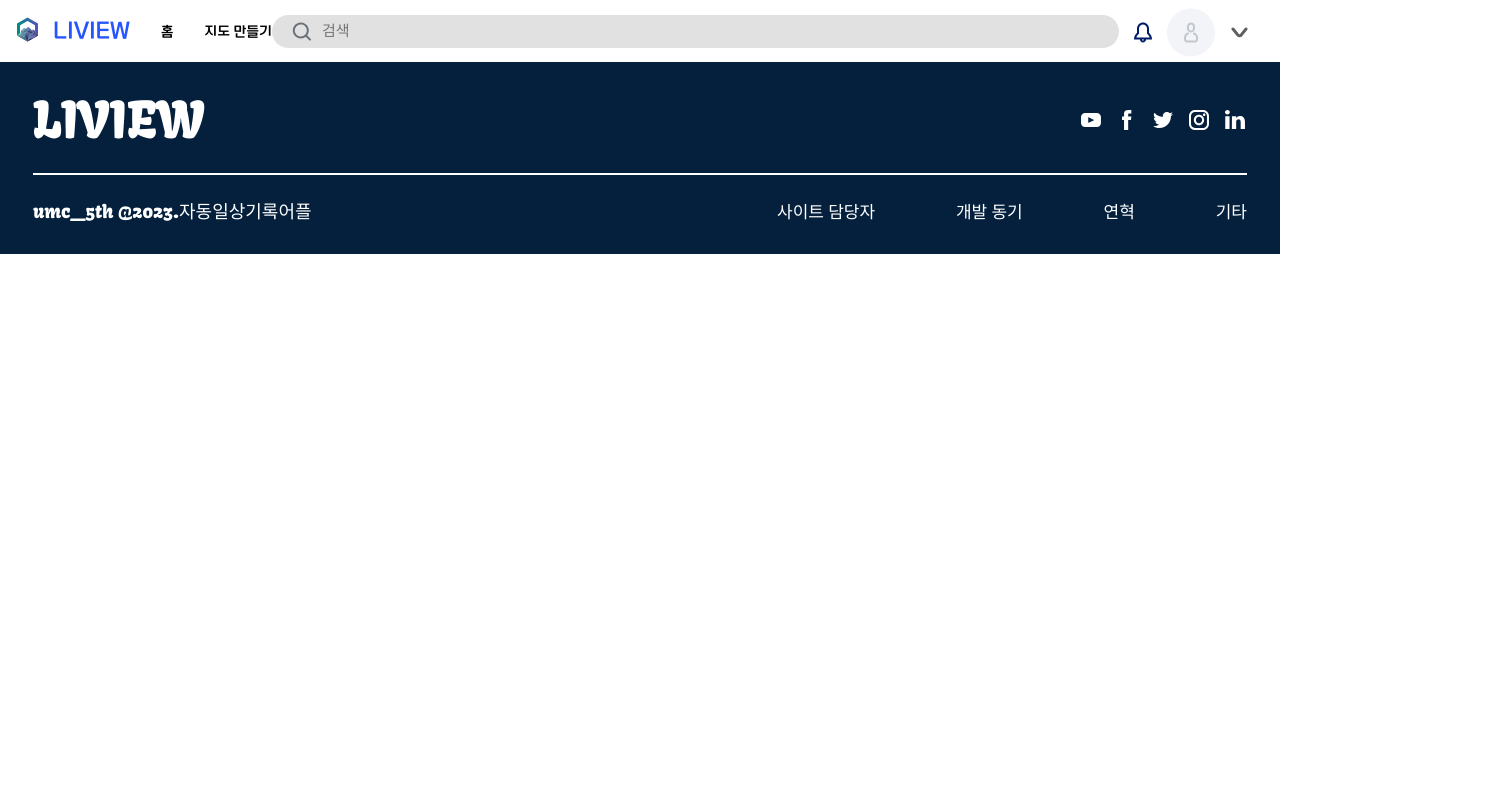
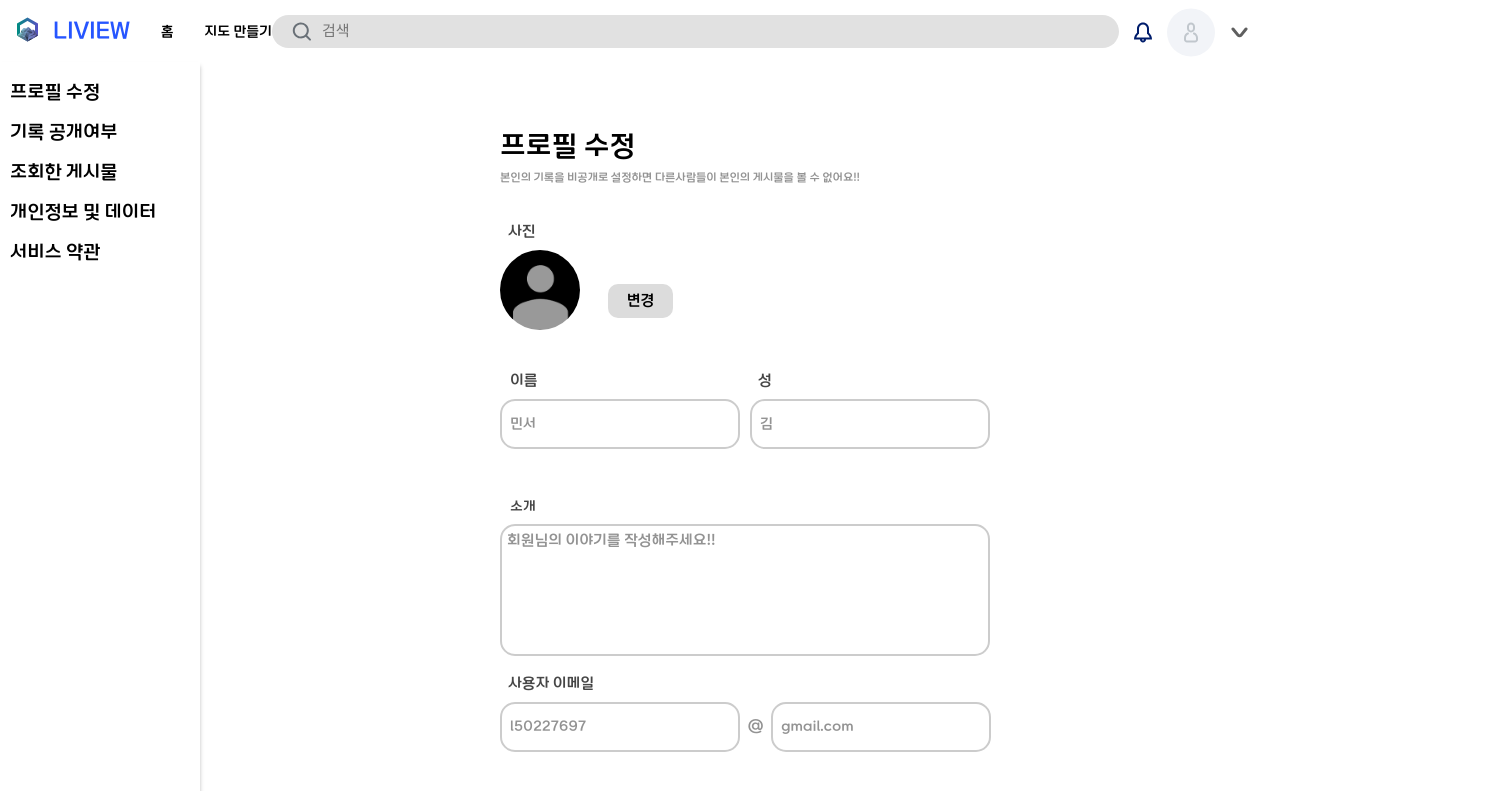
Before and after one commit to LIVIEW-UMC/LIVIEW, a React (Create React App) app: page /profile in a window 1280 px wide. Shown: the top 791 px of the page, 1500 px wide, since content can reach past the window. Built offline with nearby package versions, Linux system fonts and the light colour scheme; a web font is replaced by a local one.

Commit message:
design: modify profile page UI

```diff
--- a/src/App.jsx
+++ b/src/App.jsx
@@ -4,7 +4,9 @@ import './App.css';
 import Nav from './components/header/Nav';
 import Footer from './components/main/Footer';
 import Main from './pages/Main';
-// import ProfileEditPage from './components/main/ProfileEditPage';
+import ClickedPostPage from './pages/ClickedPostPage';
+import Mypage from './pages/MyPage';
+import ProfileEditPage from './pages/ProfileEditPage';
 
 const App = () => (
   <div className="App">
@@ -12,9 +14,11 @@ const App = () => (
       <Nav />
       <Routes>
         <Route path="/" element={<Main />} />
+        <Route path="/mypage" element={<Mypage />} />
+        <Route path="/clickedpost" element={<ClickedPostPage />} />
+        <Route path="/profile" element={<ProfileEditPage />} />
       </Routes>
       <Footer />
-      {/* <ProfileEditPage /> */}
     </BrowserRouter>
   </div>
 );
--- a/src/pages/ProfileEditPage.jsx
+++ b/src/pages/ProfileEditPage.jsx
@@ -1,7 +1,6 @@
 import React, { useState, useRef } from 'react';
 import styled from 'styled-components';
-// eslint-disable-next-line import/no-unresolved
-import basicImage from './assets/profile/basic.png';
+import basicImage from '../assets/profile/basic.png';
 import SettingsSidebar from '../components/settings/SettingsSidebar';
 
 const ProfileEditPage = () => {
@@ -56,8 +55,8 @@ const ProfileEditPage = () => {
 
   return (
     <All>
+      <SettingsSidebar />
       <Container>
-        <SettingsSidebar />
         <ProfileTitleContainer>
           <Tilte>프로필 수정</Tilte>
           <Content>본인의 기록을 비공개로 설정하면 다른사람들이 본인의 게시물을 볼 수 없어요!!</Content>
@@ -140,16 +139,13 @@ const All = styled.div``;
 
 const Container = styled.div`
   position: relative;
-  width: 100%; /* 최대 너비 설정 */
-  max-width: 1000px; /* 최대 너비 설정 */
-  min-width: 600px; /* 최소 너비 설정 */
-  margin: 0 auto; /* 가운데 정렬을 위한 margin 설정 */
+  width: 100%;
+  max-width: 1000px;
+  min-width: 600px;
+  margin: 0 auto;
   display: inline-block;
-  flex-direction: column; /* 세로 방향으로 정렬 */
   padding-left: 500px;
   margin-bottom: 20px;
-  align-items: top;
-  justify-content: top;
 `;
 
 const ProfileTitleContainer = styled.div`
@@ -177,10 +173,8 @@ const Content = styled.div`
 
 const PhotoText = styled.div`
   display: block;
-  top: 10px; // 상단 여백 조절
-  // font-size: 14px;
-  // color: #333;
-  margin-top: 40px; // 수정된 부분
+  top: 10px;
+  margin-top: 40px;
   margin-bottom: 10px;
   margin-left: 8px;
   font-family: 'KNU20TRUTH-Regular';
@@ -261,19 +255,12 @@ const NameInput = styled.input`
   border-radius: 15px;
   border-width: 2px;
   font-family: 'KNU20TRUTH-Regular';
-  //font-weight: normal;
   font-size: 15px;
-  //font-width: 80px;
-  //font-height: 18px;
-  //padding: 10px, 130px, 10px, 10px;
   width: 220px;
   height: 30px;
   top: 454px;
   left: 411px;
   gap: 10px;
-  //margin-top: 20px;
-  // align-items: left;
-  // justify-content: left;
 `;
 
 const LastNameInput = styled.input`
@@ -282,11 +269,7 @@ const LastNameInput = styled.input`
   border-radius: 15px;
   border-width: 2px;
   font-family: 'KNU20TRUTH-Regular';
-  //font-weight: 2px;
   font-size: 15px;
-  //font-width: 80px;
-  //font-height: 18px;
-  //padding: 10px, 130px, 10px, 10px;
   width: 220px;
   height: 30px;
   top: 454px;
@@ -295,14 +278,14 @@ const LastNameInput = styled.input`
 `;
 
 const IntroductionContainer = styled.div`
-  top: 120px; // 이름 input 하단에 위치하도록 조절
+  top: 120px;
   left: 0;
   right: 0;
   font-size: 15px;
   color: #333;
   margin-top: 50px;
-  width: 476px; /* 고정된 Width 값으로 조절 */
-  height: 147px; /* 고정된 Height 값으로 조절 */
+  width: 476px;
+  height: 147px;
 `;
 
 const IntroductionText = styled.div`
```
